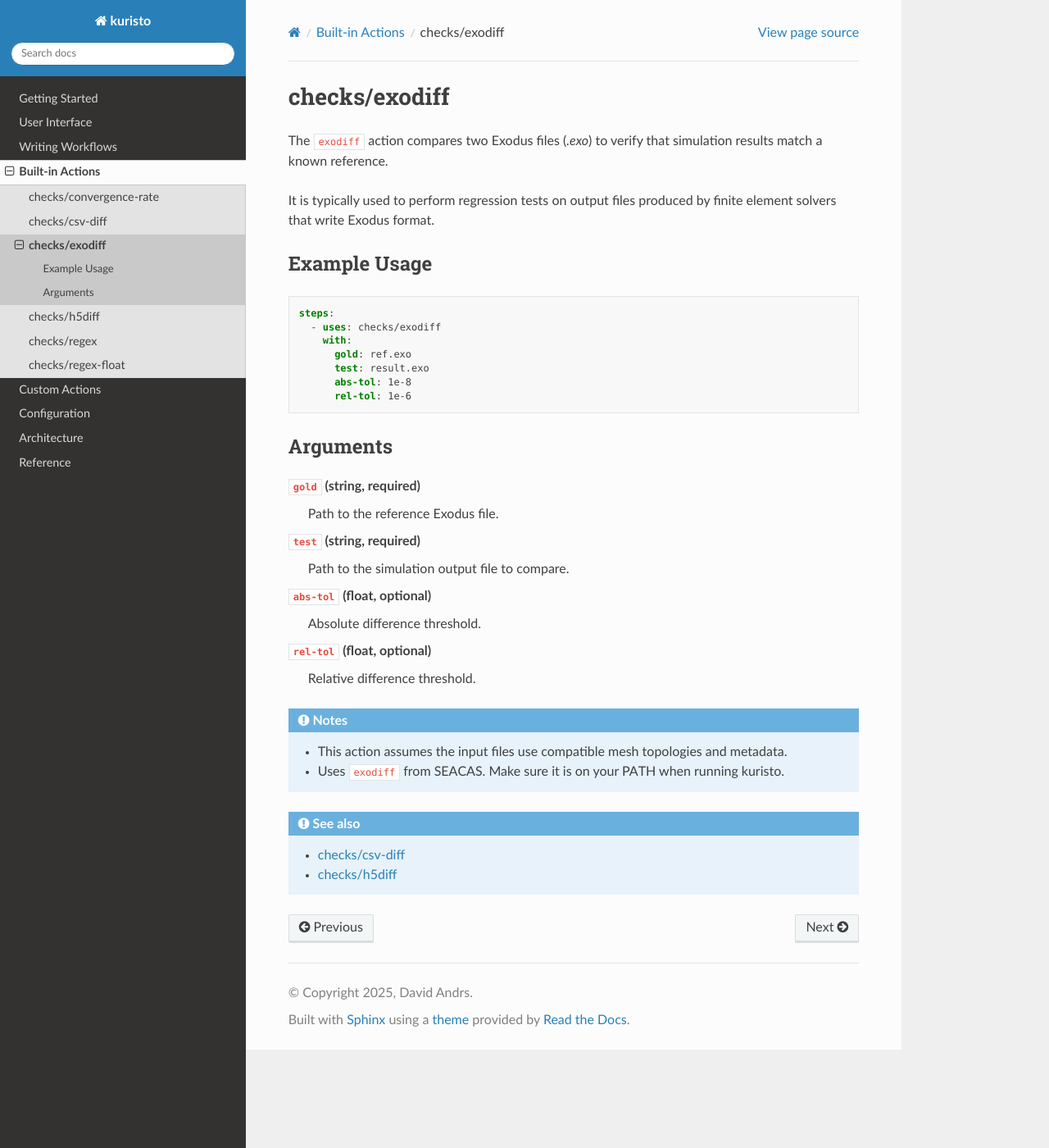
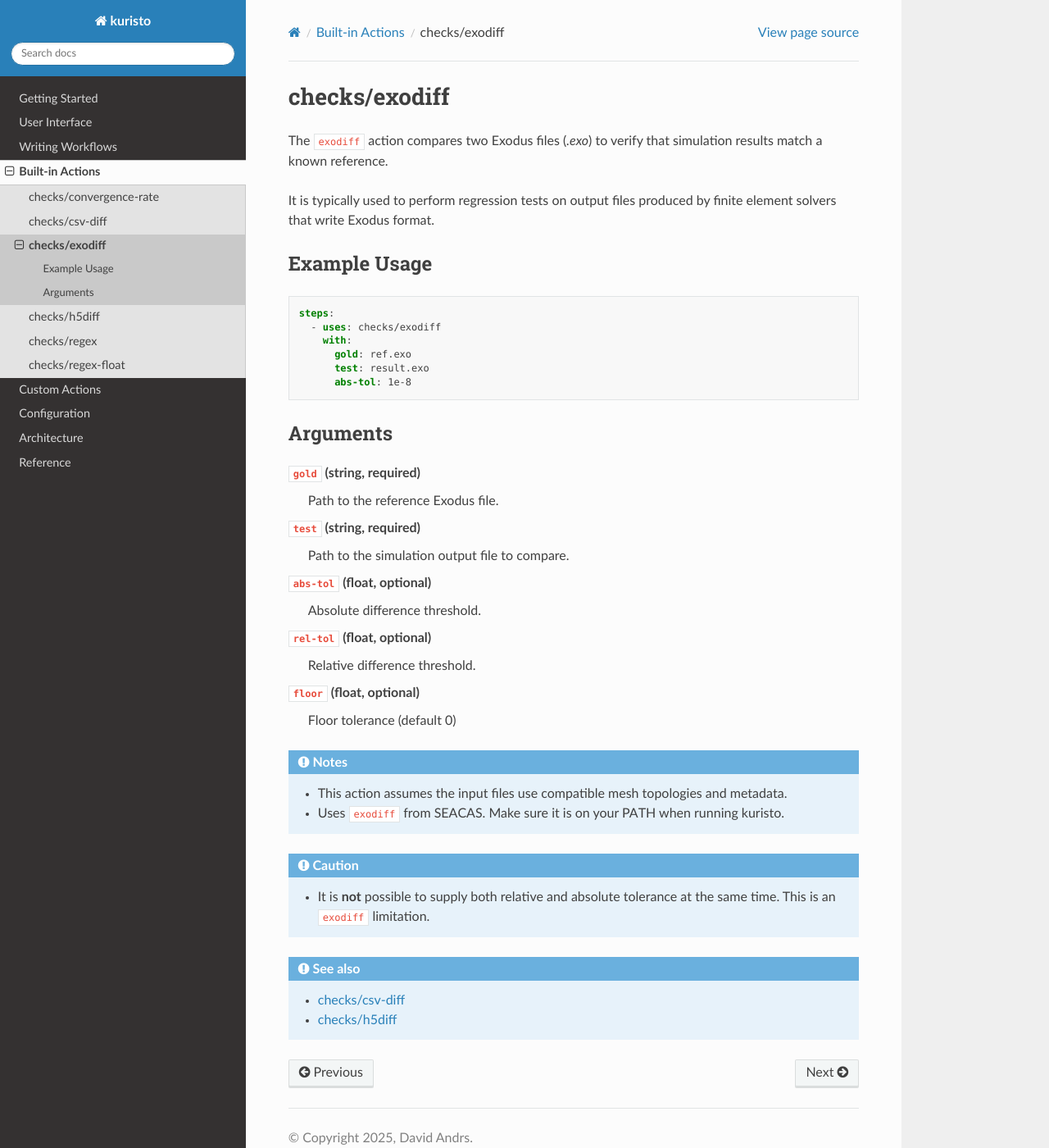
Before and after one commit to andrsd/kuristo, a Sphinx documentation site: the page built from docs/actions/exodiff.rst, in a window 1280 px wide and 1400 px high. Shown: the whole window at 82% size. Built offline with Sphinx 7.4.7 and the Read the Docs theme 3.1.0, drawn with Linux system fonts in a browser that asks for light colours.

Commit message:
exodiff: relative and absolute tolerance cannot be used at the same time

```diff
--- a/docs/actions/exodiff.rst
+++ b/docs/actions/exodiff.rst
@@ -17,7 +17,6 @@ Example Usage
          gold: ref.exo
          test: result.exo
          abs-tol: 1e-8
-         rel-tol: 1e-6
 
 
 Arguments
@@ -35,6 +34,8 @@ Arguments
 ``rel-tol`` (float, optional)
    Relative difference threshold.
 
+``floor`` (float, optional)
+   Floor tolerance (default 0)
 
 
 .. admonition:: Notes
@@ -43,6 +44,12 @@ Arguments
    - Uses ``exodiff`` from SEACAS. Make sure it is on your PATH when running kuristo.
 
 
+.. admonition:: Caution
+
+   - It is **not** possible to supply both relative and absolute tolerance at the same time.
+     This is an ``exodiff`` limitation.
+
+
 .. seealso::
 
    - :doc:`csv-diff`
```
Also changed, not shown: 2 other files.
